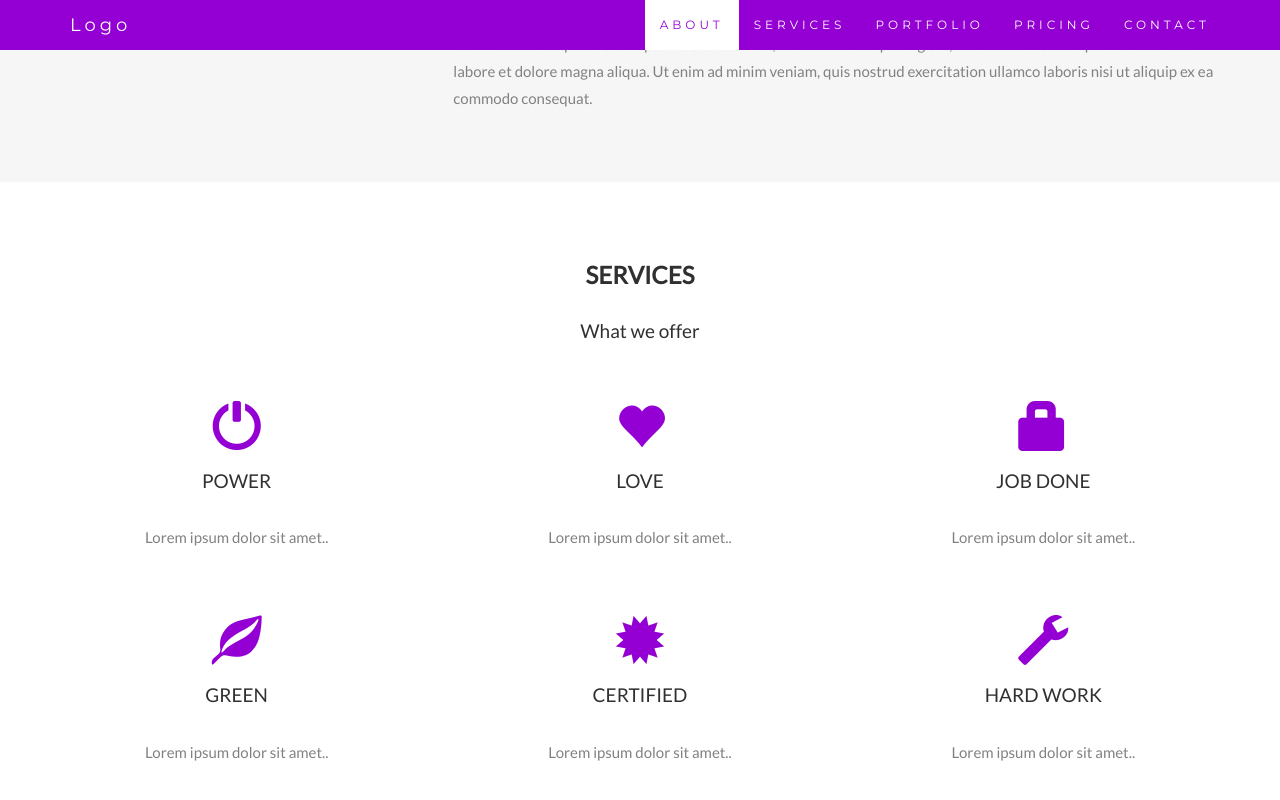
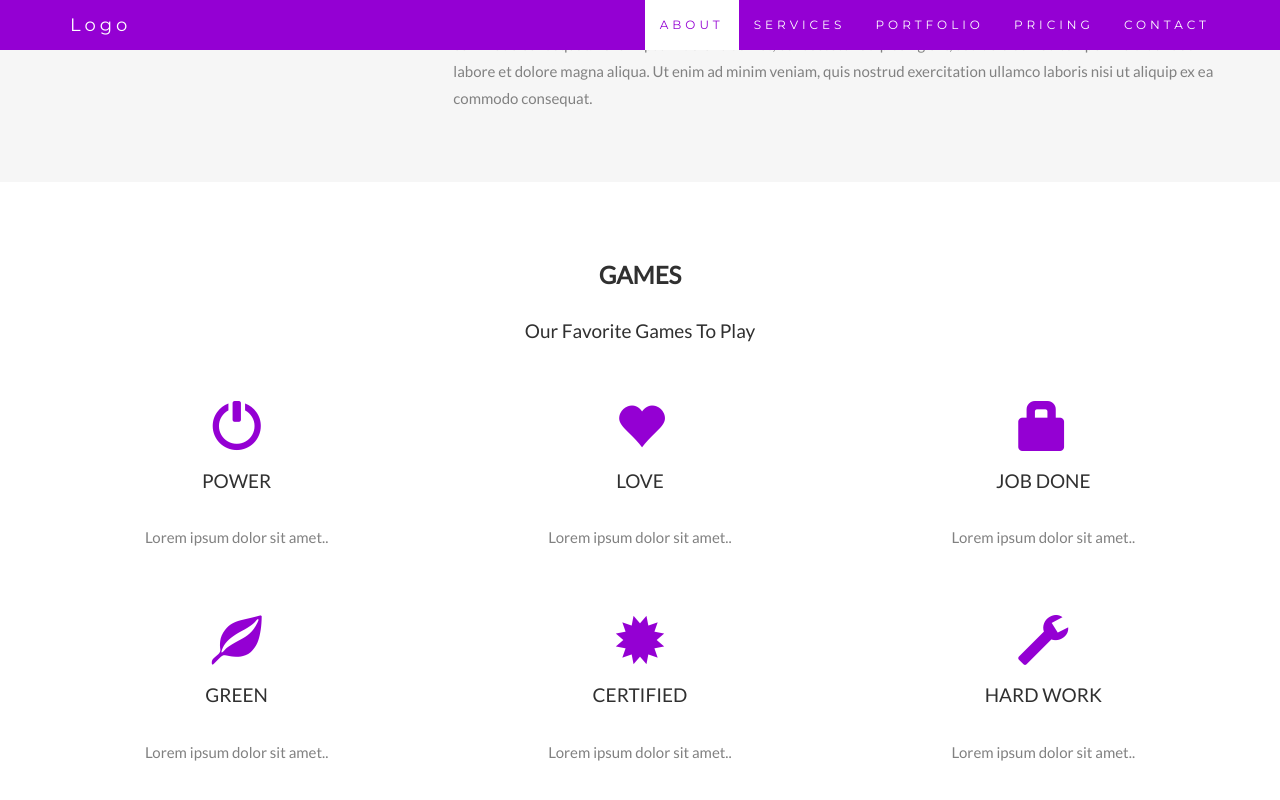
Before and after one commit to PotatoDonkey/PotatoDonkey.github.io, a Jekyll site: the page index.html, which Jekyll copies as it is, in a window 1280 px wide and 900 px high, scrolled down 1182 px. Shown: the top 800 px of the window. Built offline with Jekyll 4.4.1, drawn with Linux system fonts in a browser that asks for light colours; nearby versions of some CDN libraries; library files that are not in the unit come from our copies.

Commit message:
Update index.html

```diff
--- a/index.html
+++ b/index.html
@@ -235,7 +235,7 @@
       <br><button class="btn btn-default btn-lg"><a href="#contact">Get in Touch</a></button>
     </div>
     <div class="col-sm-4">
-      <span class="glyphicon glyphicon-tag logo"></span>
+      <!--<span class="glyphicon glyphicon-tag logo"></span>-->
     </div>
   </div>
 </div>
@@ -243,7 +243,7 @@
 <div class="container-fluid bg-grey">
   <div class="row">
     <div class="col-sm-4">
-      <span class="glyphicon glyphicon-globe logo slideanim"></span>
+      <!--<span class="glyphicon glyphicon-globe logo slideanim"></span>-->
     </div>
     <div class="col-sm-8">
       <h2>Our Values</h2><br>
@@ -256,8 +256,8 @@
 
 <!-- Container (Services Section) -->
 <div id="services" class="container-fluid text-center">
-  <h2>SERVICES</h2>
-  <h4>What we offer</h4>
+  <h2>Games</h2>
+  <h4>Our Favorite Games To Play</h4>
   <br>
   <div class="row slideanim">
     <div class="col-sm-4">
```
